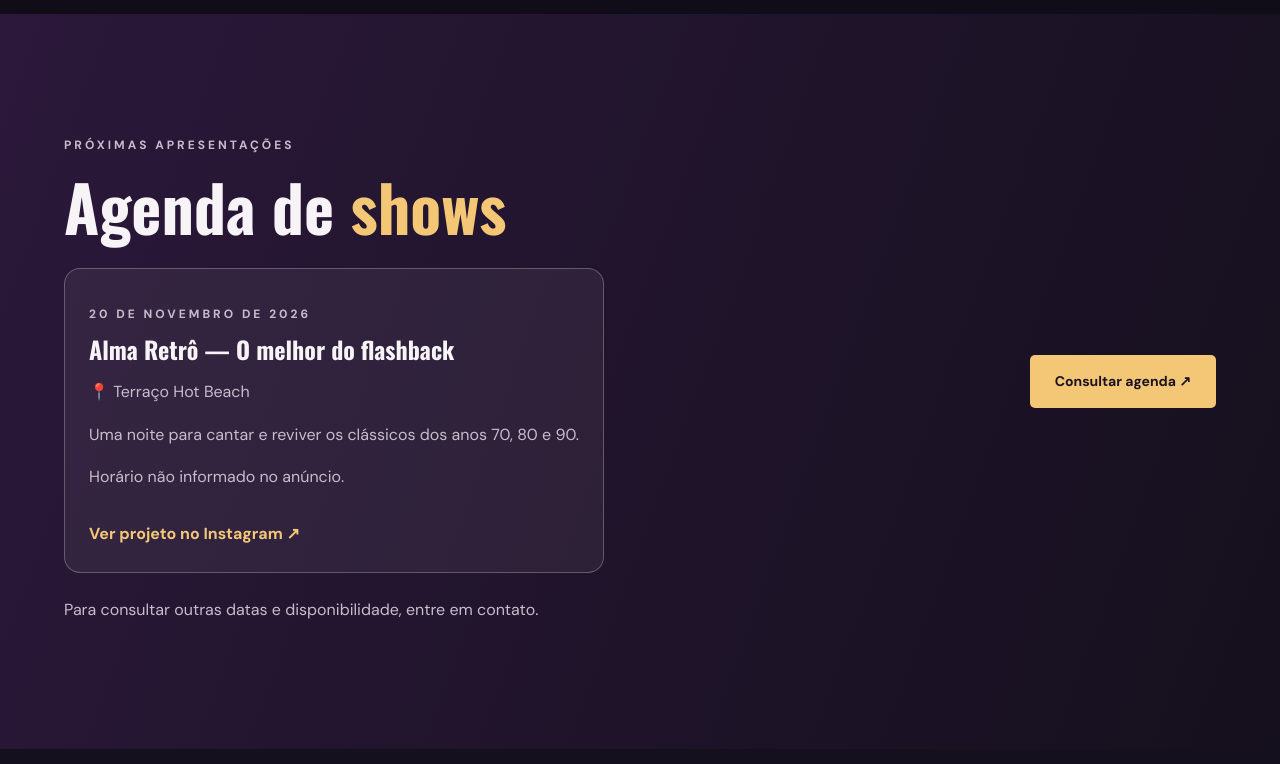
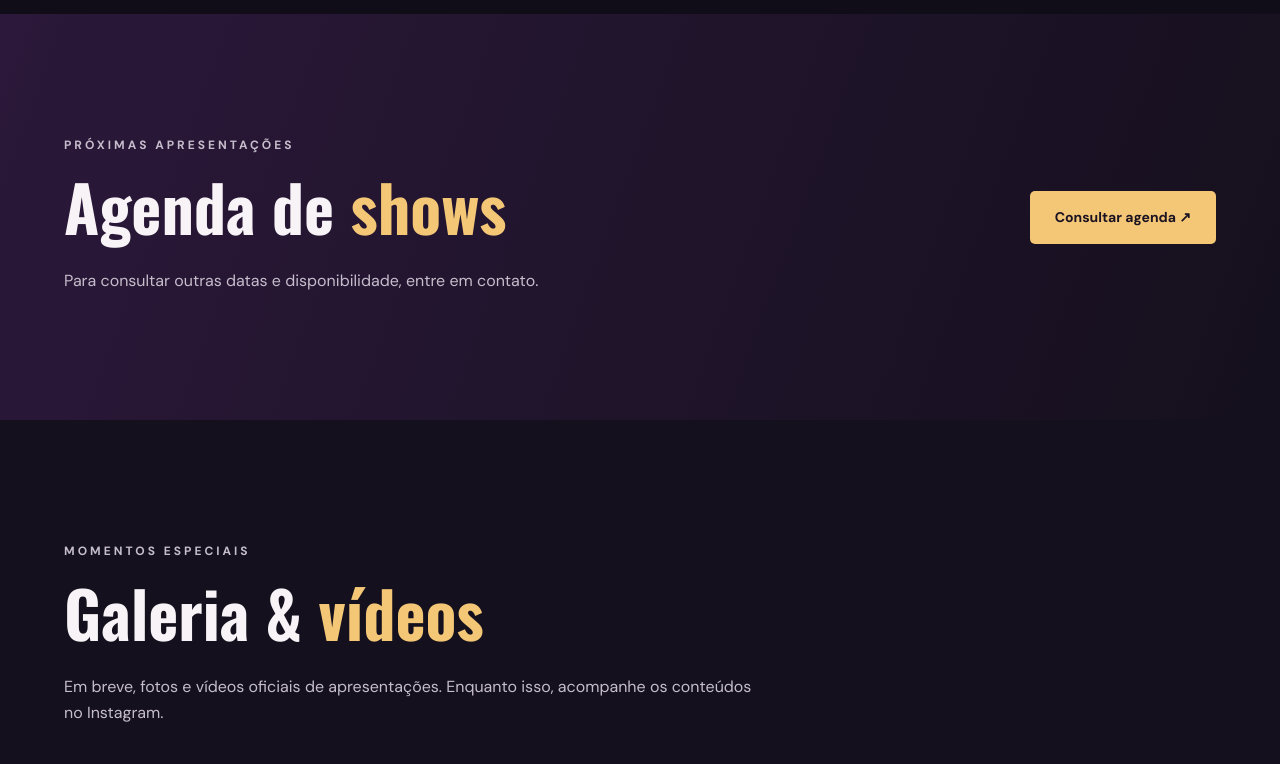
Before and after one commit to joaopcmilani-blip/site-antonio-freitas, a plain HTML site: page index.html in a window 1280 px wide. Shown: the part 1920-2684 px from the top of the page. Drawn offline with nearby package versions, Linux system fonts and the light colour scheme; a script that the page names is missing.

Commit message:
Remove show fixo e mantém apenas agenda gerenciada pelo admin

```diff
--- a/index.html
+++ b/index.html
@@ -30,7 +30,7 @@
     </section>
     <section id="sobre" class="section about"><div><p class="eyebrow">A VOZ POR TRÁS DA MÚSICA</p><h2>Uma conexão que <em>vai além do palco.</em></h2></div><div><p>Antonio Freitas é cantor e intérprete, com presença musical em projetos e apresentações. Este é seu espaço oficial para compartilhar novidades, trabalhos e informações para contratação.</p><p>Quer levar música ao seu evento? Entre em contato diretamente para consultar disponibilidade e condições.</p><a class="text-link" href="#contato">Fale com Antonio ↗</a></div></section>
     <section id="projetos" class="section projects"><div class="section-heading"><p class="eyebrow">MÚSICA EM MOVIMENTO</p><h2>Projetos <em>musicais</em></h2></div><div class="cards"><article class="card"><span class="card-number">01 / PROJETO</span><h3>Banda Match</h3><p>Conheça o projeto e acompanhe as novidades nas redes sociais.</p><a href="https://www.instagram.com/bandamatchoficial/" target="_blank" rel="noopener noreferrer">Acompanhar no Instagram ↗</a></article><article class="card"><span class="card-number">02 / PROJETO</span><h3>Alma Retrô</h3><p>Mais um projeto musical para descobrir e acompanhar.</p><a href="https://www.instagram.com/alma.retrooficial/" target="_blank" rel="noopener noreferrer">Acompanhar no Instagram ↗</a></article></div></section>
-    <section id="agenda" class="section agenda"><div><p class="eyebrow">PRÓXIMAS APRESENTAÇÕES</p><h2>Agenda de <em>shows</em></h2><div class="show-entry" style="margin:1.5rem 0;padding:1.5rem;border:1px solid rgba(255,255,255,.25);border-radius:16px;background:rgba(255,255,255,.06)"><p class="eyebrow">20 DE NOVEMBRO DE 2026</p><h3 style="font-size:1.5rem;margin:.5rem 0">Alma Retrô — O melhor do flashback</h3><p>📍 Terraço Hot Beach</p><p>Uma noite para cantar e reviver os clássicos dos anos 70, 80 e 90.</p><p>Horário não informado no anúncio.</p><a class="text-link" href="https://www.instagram.com/alma.retrooficial/" target="_blank" rel="noopener noreferrer">Ver projeto no Instagram ↗</a></div><div id="agenda-dinamica" aria-live="polite"></div><p>Para consultar outras datas e disponibilidade, entre em contato.</p></div><a class="button primary" href="https://wa.me/5517992233212?text=Ol%C3%A1!%20Gostaria%20de%20consultar%20a%20agenda%20de%20shows." target="_blank" rel="noopener noreferrer">Consultar agenda ↗</a></section>
+    <section id="agenda" class="section agenda"><div><p class="eyebrow">PRÓXIMAS APRESENTAÇÕES</p><h2>Agenda de <em>shows</em></h2><div id="agenda-dinamica" aria-live="polite"></div><p>Para consultar outras datas e disponibilidade, entre em contato.</p></div><a class="button primary" href="https://wa.me/5517992233212?text=Ol%C3%A1!%20Gostaria%20de%20consultar%20a%20agenda%20de%20shows." target="_blank" rel="noopener noreferrer">Consultar agenda ↗</a></section>
     <section id="galeria" class="section gallery"><div class="section-heading"><p class="eyebrow">MOMENTOS ESPECIAIS</p><h2>Galeria &amp; <em>vídeos</em></h2><p>Em breve, fotos e vídeos oficiais de apresentações. Enquanto isso, acompanhe os conteúdos no Instagram.</p></div><div class="gallery-panel"><span>♪</span><h3>Viva a música de perto</h3><p>Fotos e vídeos serão adicionados aqui.</p><a class="text-link" href="https://www.instagram.com/vocalantoniofreitas/" target="_blank" rel="noopener noreferrer">Acessar Instagram ↗</a></div></section>
     <section id="contato" class="section contact"><p class="eyebrow">VAMOS FAZER ACONTECER?</p><h2>Seu evento merece <em>música ao vivo.</em></h2><p>Entre em contato para shows, eventos e parcerias.</p><a class="button primary" href="https://wa.me/5517992233212?text=Ol%C3%A1%2C%20Antonio!%20Gostaria%20de%20um%20or%C3%A7amento%20para%20um%20evento." target="_blank" rel="noopener noreferrer">Solicitar orçamento pelo WhatsApp ↗</a><p class="contact-social"><a href="https://www.instagram.com/vocalantoniofreitas/" target="_blank" rel="noopener noreferrer">@vocalantoniofreitas ↗</a></p></section>
   </main>
```
